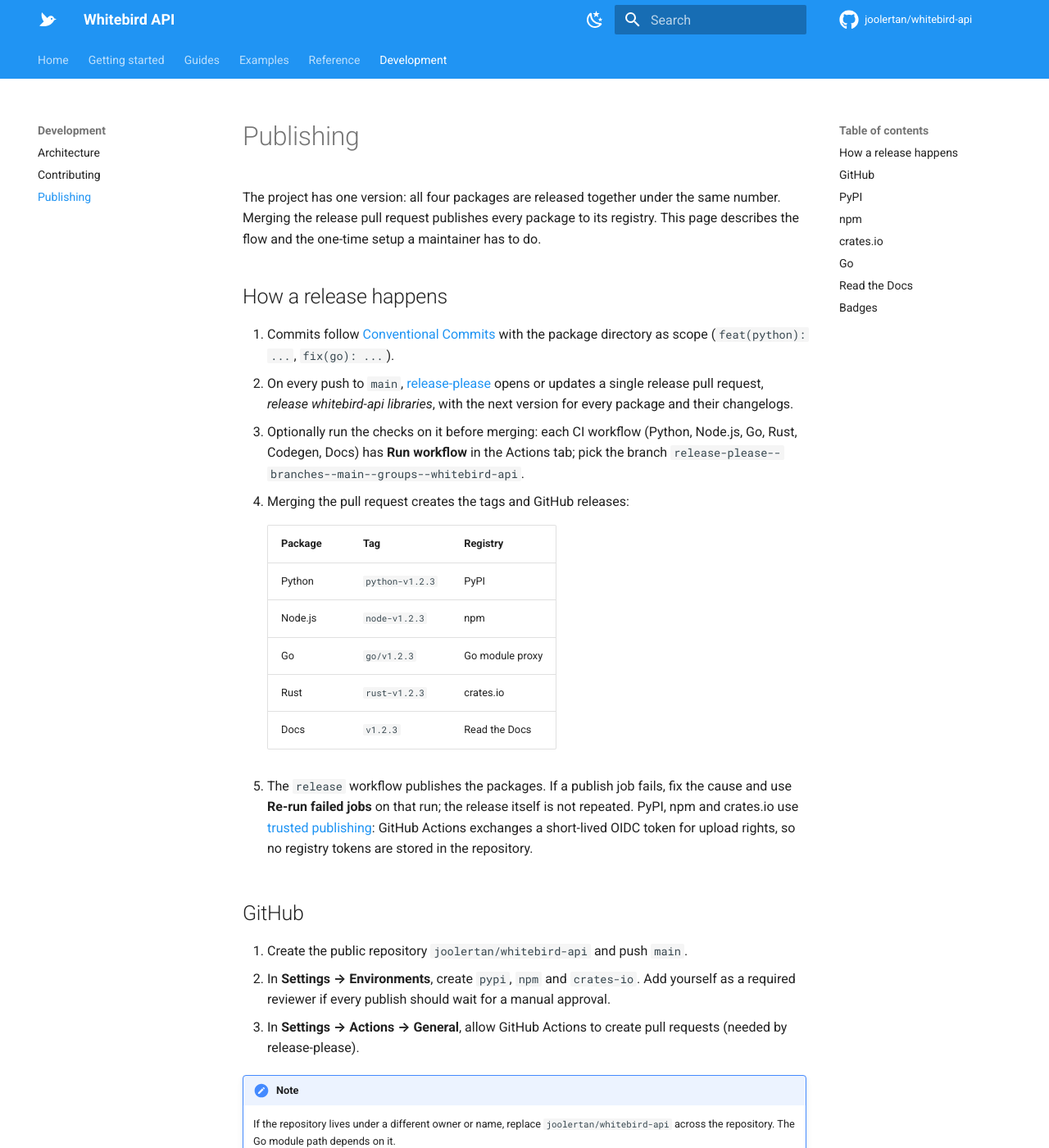
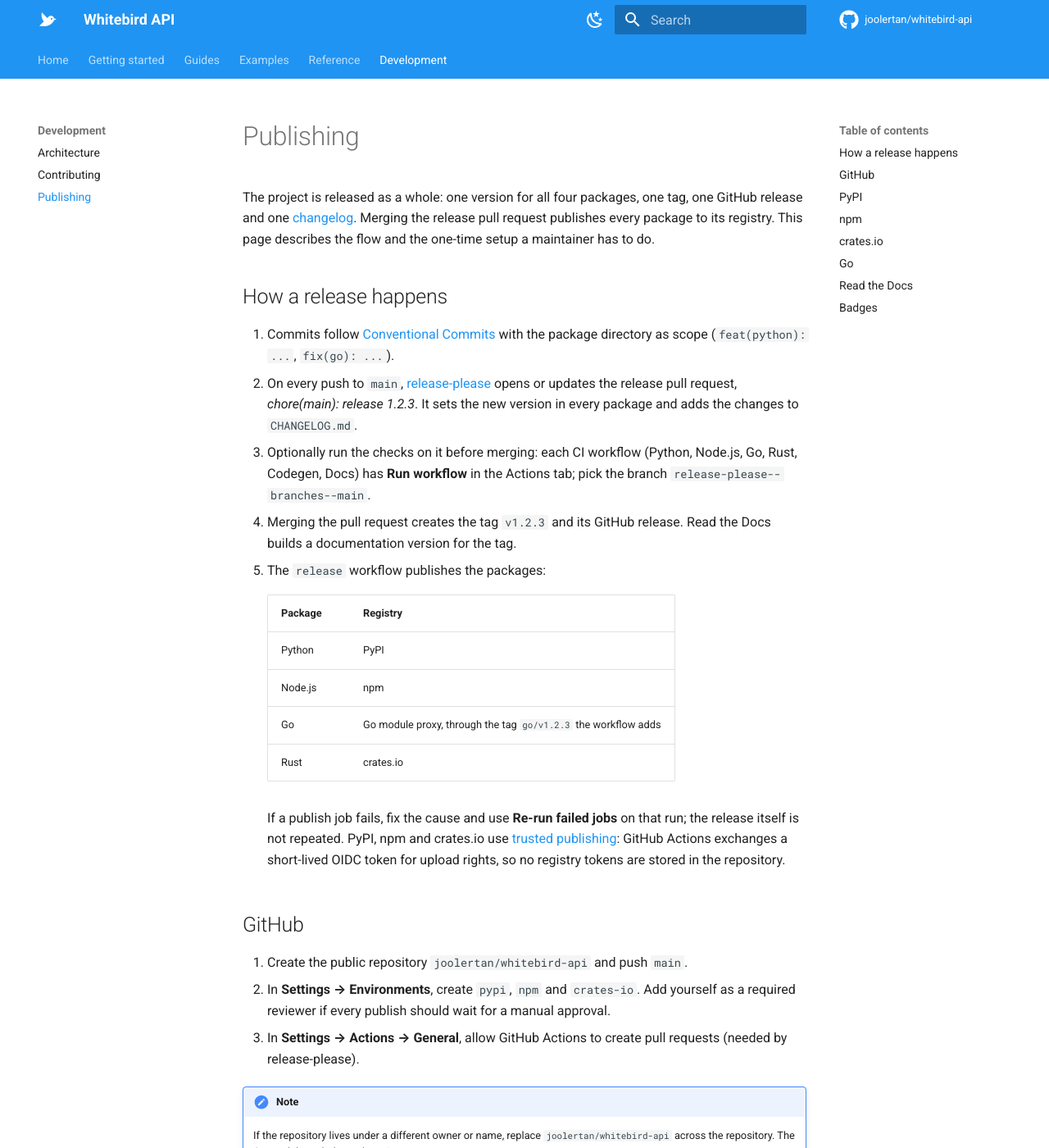
Before and after one commit to joolertan/whitebird-api, an MkDocs documentation site: the page built from docs/development/publishing.md, in a window 1280 px wide and 1400 px high. Shown: the whole window at 82% size. Built offline with MkDocs 1.6.1 and Material for MkDocs 9.7.7, drawn with Linux system fonts in a browser that asks for light colours; comment, search, counter and statistics services are not loaded; some of the changed text lies outside the part shown.

Commit message:
ci: release the project under one tag
One release-please package at the repository root replaces the four linked
ones. A release now has one tag (v1.2.3), one GitHub release and one
CHANGELOG.md; the per-package tags python-v, node-v and rust-v are gone.

The version is set in every package through extra files: the version
constants, node/package.json and its lockfile, rust/Cargo.toml and the crate's
own entry in rust/Cargo.lock, which cargo publish --locked needs to match.

The Go module still needs a go/v1.2.3 tag because it lives in go/; the release
workflow creates it on the release commit before asking the module proxy. The
workflow's separate docs tag job is gone: the release tag is the docs version.

The per-package changelogs of 0.1.1 are merged into the root CHANGELOG.md.

```diff
--- a/docs/development/publishing.md
+++ b/docs/development/publishing.md
@@ -1,33 +1,35 @@
 # Publishing
 
-The project has one version: all four packages are released together under the same number.
-Merging the release pull request publishes every package to its registry. This page describes the
-flow and the one-time setup a maintainer has to do.
+The project is released as a whole: one version for all four packages, one tag, one GitHub release
+and one [changelog](https://github.com/joolertan/whitebird-api/blob/main/CHANGELOG.md). Merging the
+release pull request publishes every package to its registry. This page describes the flow and the
+one-time setup a maintainer has to do.
 
 ## How a release happens
 
 1. Commits follow [Conventional Commits](https://www.conventionalcommits.org/) with the package
    directory as scope (`feat(python): ...`, `fix(go): ...`).
 2. On every push to `main`, [release-please](https://github.com/googleapis/release-please) opens
-   or updates a single release pull request, *release whitebird-api libraries*, with the next
-   version for every package and their changelogs.
+   or updates the release pull request, *chore(main): release 1.2.3*. It sets the new version in
+   every package and adds the changes to `CHANGELOG.md`.
 3. Optionally run the checks on it before merging: each CI workflow (Python, Node.js, Go, Rust,
    Codegen, Docs) has **Run workflow** in the Actions tab; pick the branch
-   `release-please--branches--main--groups--whitebird-api`.
-4. Merging the pull request creates the tags and GitHub releases:
+   `release-please--branches--main`.
+4. Merging the pull request creates the tag `v1.2.3` and its GitHub release. Read the Docs builds a
+   documentation version for the tag.
+5. The `release` workflow publishes the packages:
 
-    | Package | Tag | Registry |
-    |---|---|---|
-    | Python | `python-v1.2.3` | PyPI |
-    | Node.js | `node-v1.2.3` | npm |
-    | Go | `go/v1.2.3` | Go module proxy |
-    | Rust | `rust-v1.2.3` | crates.io |
-    | Docs | `v1.2.3` | Read the Docs |
+    | Package | Registry |
+    |---|---|
+    | Python | PyPI |
+    | Node.js | npm |
+    | Go | Go module proxy, through the tag `go/v1.2.3` the workflow adds |
+    | Rust | crates.io |
 
-5. The `release` workflow publishes the packages. If a publish job fails, fix the cause and use
-   **Re-run failed jobs** on that run; the release itself is not repeated. PyPI, npm and crates.io use
-   [trusted publishing](https://docs.pypi.org/trusted-publishers/): GitHub Actions exchanges a
-   short-lived OIDC token for upload rights, so no registry tokens are stored in the repository.
+    If a publish job fails, fix the cause and use **Re-run failed jobs** on that run; the release
+    itself is not repeated. PyPI, npm and crates.io use
+    [trusted publishing](https://docs.pypi.org/trusted-publishers/): GitHub Actions exchanges a
+    short-lived OIDC token for upload rights, so no registry tokens are stored in the repository.
 
 ## GitHub
 
@@ -101,8 +103,9 @@ crates.io also needs the first version to be published with a token.
 
 ## Go
 
-Go has no registry to sign up for. A module version is a git tag: when the `go/v1.2.3` tag is
-pushed, the release workflow asks `proxy.golang.org` for it, and
+Go has no registry to sign up for. A module version is a git tag, and because the module lives in
+the `go/` directory, its tags are `go/v1.2.3`. The release workflow creates that tag next to
+`v1.2.3` and asks `proxy.golang.org` for the version, and
 [pkg.go.dev](https://pkg.go.dev/github.com/joolertan/whitebird-api/go) shows the documentation a
 few minutes later. If it does not, open that page and press **Request**.
 
@@ -115,7 +118,7 @@ few minutes later. If it does not, open that page and press **Request**.
 3. In **Settings → Pull request builds**, enable previews for pull requests.
 4. In **Settings → Automation rules**, add a rule: match **SemVer versions**, version type
    **Tag**, action **Activate version**. Each release tag `v1.2.3` then gets its own documentation
-   version; the per-package tags (`python-v1.2.3`, ...) do not match.
+   version; the Go tags `go/v1.2.3` do not match.
 5. In **Settings → General**, set **Default version** to `stable`. Read the Docs points `stable` at
    the highest `v1.2.3` tag, and `latest` follows `main`.
 
```
Also changed, not shown: CHANGELOG.md (renamed from python/CHANGELOG.md, +17 -1 lines), CONTRIBUTING.md (+1 -1 lines), docs/guides/api-changes.md (+2 -1 lines), go/CHANGELOG.md (deleted, +0 -21 lines), node/CHANGELOG.md (deleted, +0 -21 lines), release-please-config.json (+33 -40 lines), rust/CHANGELOG.md (deleted, +0 -18 lines), .release-please-manifest.json, 2 other files.
